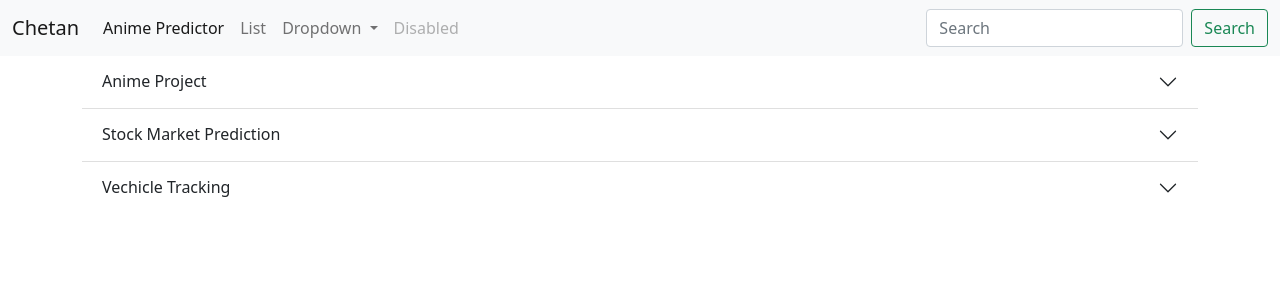
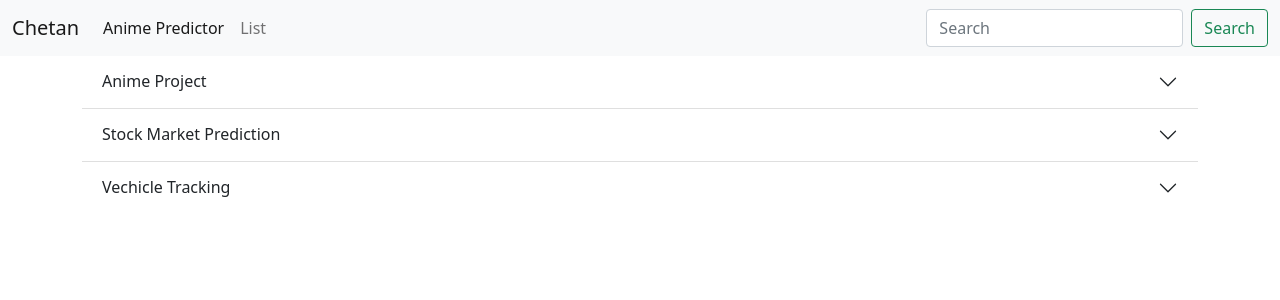
Before and after one commit to Chetankumar1530/Anime_Prediction, a Flask app: page / in a window 1280 px wide. Shown: the top 300 px of the page. Run offline with Flask 2, Linux system fonts and the light colour scheme.

Commit message:
Update base.html

```diff
--- a/templates/base.html
+++ b/templates/base.html
@@ -25,20 +25,7 @@
               <li class="nav-item">
                 <a class="nav-link" href="/list">List</a>
               </li>
-              <li class="nav-item dropdown">
-                <a class="nav-link dropdown-toggle" href="#" id="navbarDropdown" role="button" data-bs-toggle="dropdown" aria-expanded="false">
-                  Dropdown
-                </a>
-                <ul class="dropdown-menu" aria-labelledby="navbarDropdown">
-                  <li><a class="dropdown-item" href="#">Action</a></li>
-                  <li><a class="dropdown-item" href="#">Another action</a></li>
-                  <li><hr class="dropdown-divider"></li>
-                  <li><a class="dropdown-item" href="#">Something else here</a></li>
-                </ul>
-              </li>
-              <li class="nav-item">
-                <a class="nav-link disabled">Disabled</a>
-              </li>
+
             </ul>
             <form class="d-flex">
               <input class="form-control me-2" type="search" placeholder="Search" aria-label="Search">
```
